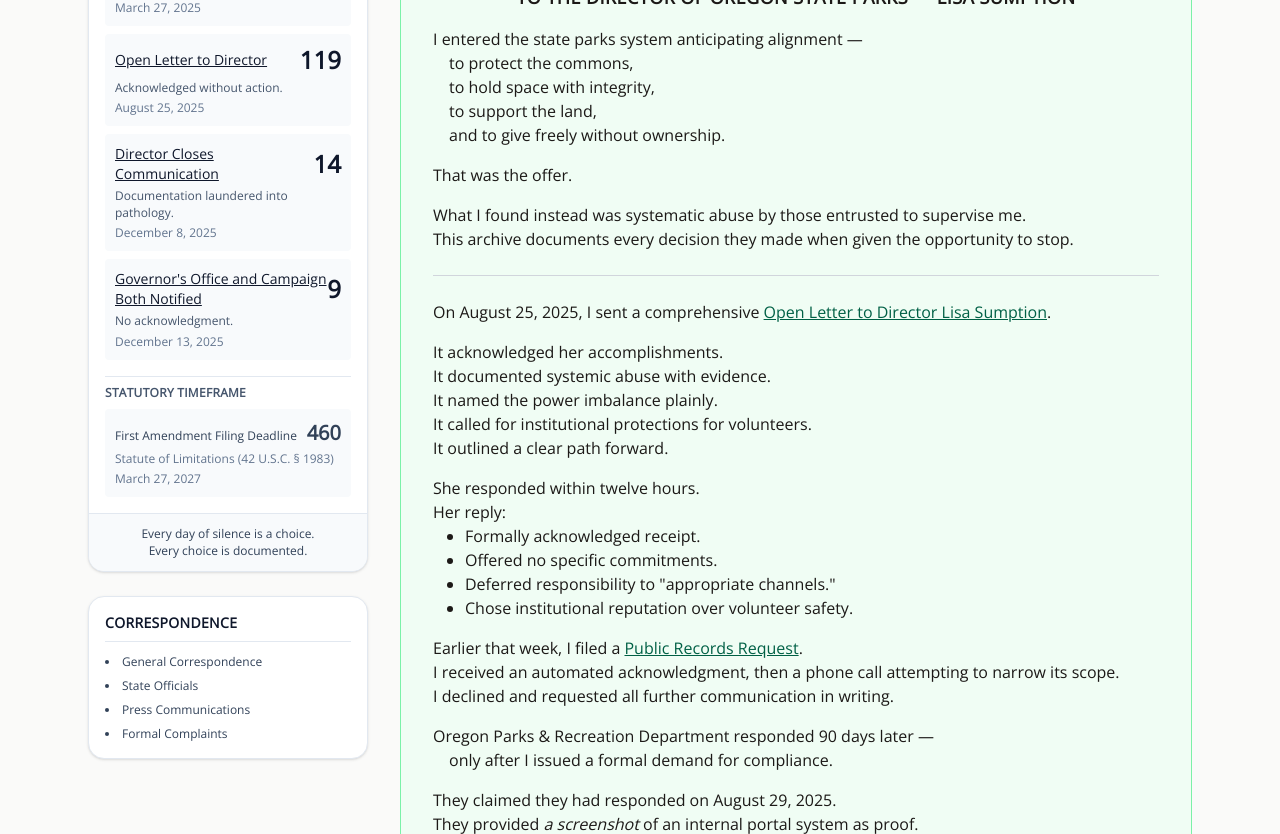
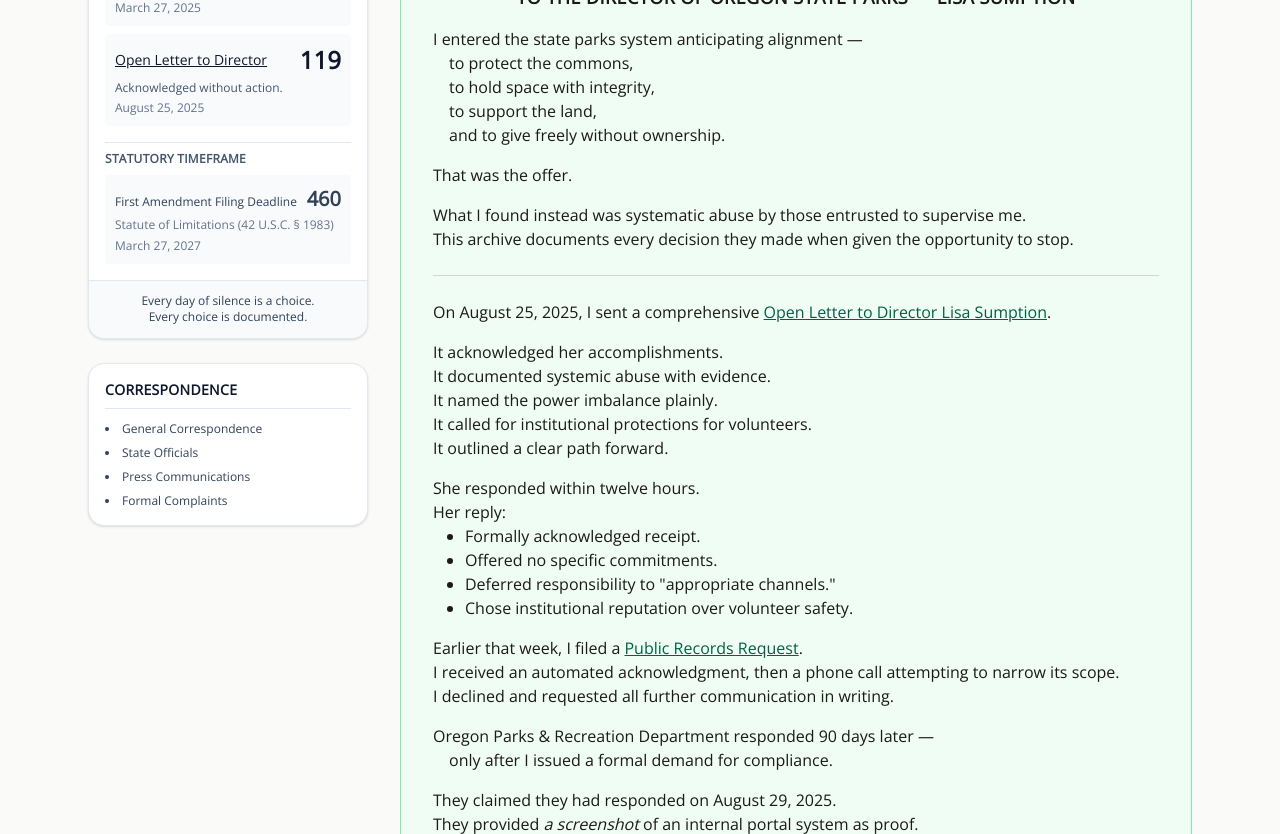
Before and after one commit to rswfire/rswfire.oprd, a Next.js app: page / in a window 1280 px wide. Shown: the part 1060-1894 px from the top of the page. Built offline with nearby package versions, Linux system fonts and the light colour scheme.

Commit message:
Updated Tracker.tsx

```diff
--- a/components/SectionNav.tsx
+++ b/components/SectionNav.tsx
@@ -5,7 +5,7 @@ import Link from "next/link";
 import { usePathname } from "next/navigation";
 import { useState } from "react";
 import Icon from "@/components/Icon";
-import SilenceTracker from "@/components/archive/SilenceTracker";
+import Tracker from "@/components/Tracker";
 
 type Section = {
     href: string;
@@ -89,7 +89,7 @@ export default function SectionNav({ sections }: { sections: Section[] }) {
                             </ul>
                         </nav>
 
-                        <SilenceTracker />
+                        <Tracker />
                     </div>
                 )}
             </div>
@@ -151,7 +151,7 @@ export default function SectionNav({ sections }: { sections: Section[] }) {
                     </ul>
                 </nav>
 
-                <SilenceTracker />
+                <Tracker />
 
                 {/* CORRESPONDENCE SECTION */}
                 <div className="mt-6 rounded-2xl border border-slate-200 bg-white shadow-sm p-4">
--- a/components/archive/SilenceTracker.tsx
+++ b/components/Tracker.tsx
@@ -1,4 +1,4 @@
-// components/archive/SilenceTracker.tsx
+// components/Tracker.tsx
 "use client";
 
 import { useEffect, useState } from 'react';
@@ -29,18 +29,6 @@ const SILENCE_EVENTS: TrackedEvent[] = [
         date: "2025-08-25",
         context: "Acknowledged without action.",
         link: "/lisa-sumption/open-letter"
-    },
-    {
-        label: "Director Closes Communication",
-        date: "2025-12-08",
-        context: "Documentation laundered into pathology.",
-        link: "/lisa-sumption/closure"
-    },
-    {
-        label: "Governor's Office and Campaign Both Notified",
-        date: "2025-12-13",
-        context: "No acknowledgment.",
-        link: "/governor-kotek"
     }
 ];
 
@@ -67,7 +55,7 @@ function calculateDaysUntil(dateString: string): number {
     return Math.ceil(diffTime / (1000 * 60 * 60 * 24));
 }
 
-export default function SilenceTracker() {
+export default function Tracker() {
     const [mounted, setMounted] = useState(false);
 
     useEffect(() => {
```
